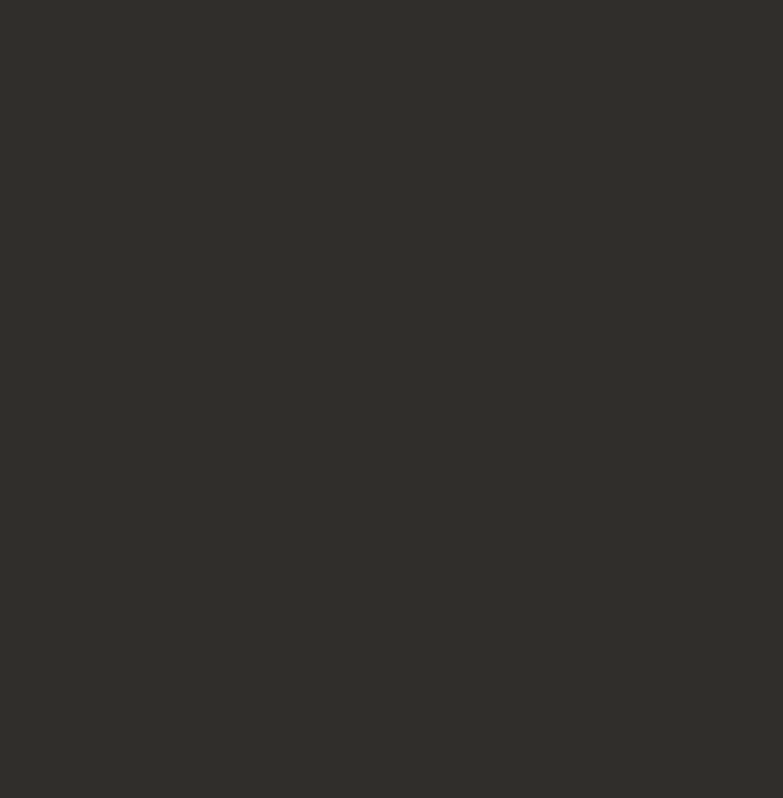
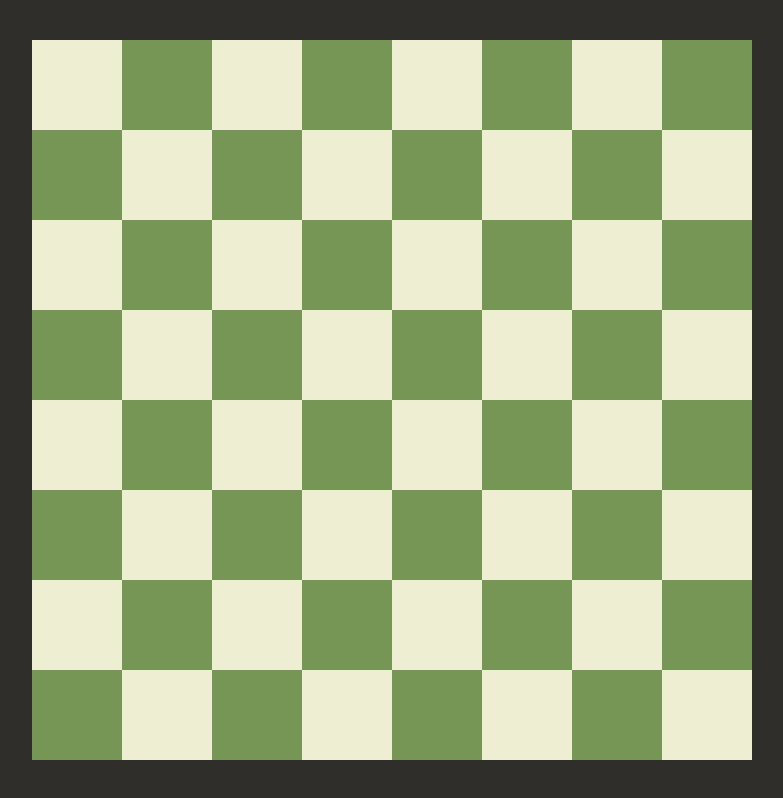
Before and after one commit to EscapESC/gptChess, a plain HTML site: page index.html in a window 1280 px wide. Shown: the whole page, without its empty margins (248-1031 px from the left). Drawn offline with Linux system fonts and the light colour scheme.

Commit message:
Added: Background and test board

```diff
--- a/index.html
+++ b/index.html
@@ -8,6 +8,6 @@
     <title>GPTchess</title>
 </head>
 <body>
-
+    <div id="board"></div>
 </body>
 </html>
--- a/style.css
+++ b/style.css
@@ -1,3 +1,27 @@
-body{
-    background-color: rgba(48,46,43,255);
+:root {
+    --whiteSquare: #eeeed2;
+    --darkSquare: #769656;
+    --yellowEffect: #fcfe32;
+    --uiDarker: #262522;
+    --uiDark: #302e2b;
 }
+
+body {
+    background-color: var(--uiDark);
+    height: 100vh;
+    display: flex;
+    justify-content: center;  /* Horizontal center */
+    align-items: center;
+    margin: 0px;
+}
+
+#board {
+    background-color: var(--uiDarker);
+    margin: auto;
+    width: 90vh;
+    height: 90vh;
+    background-image: url("images/board.png");
+    background-size: 25%;
+    image-rendering: pixelated;
+
+}
```
Also changed, not shown: images/board.png (added).
